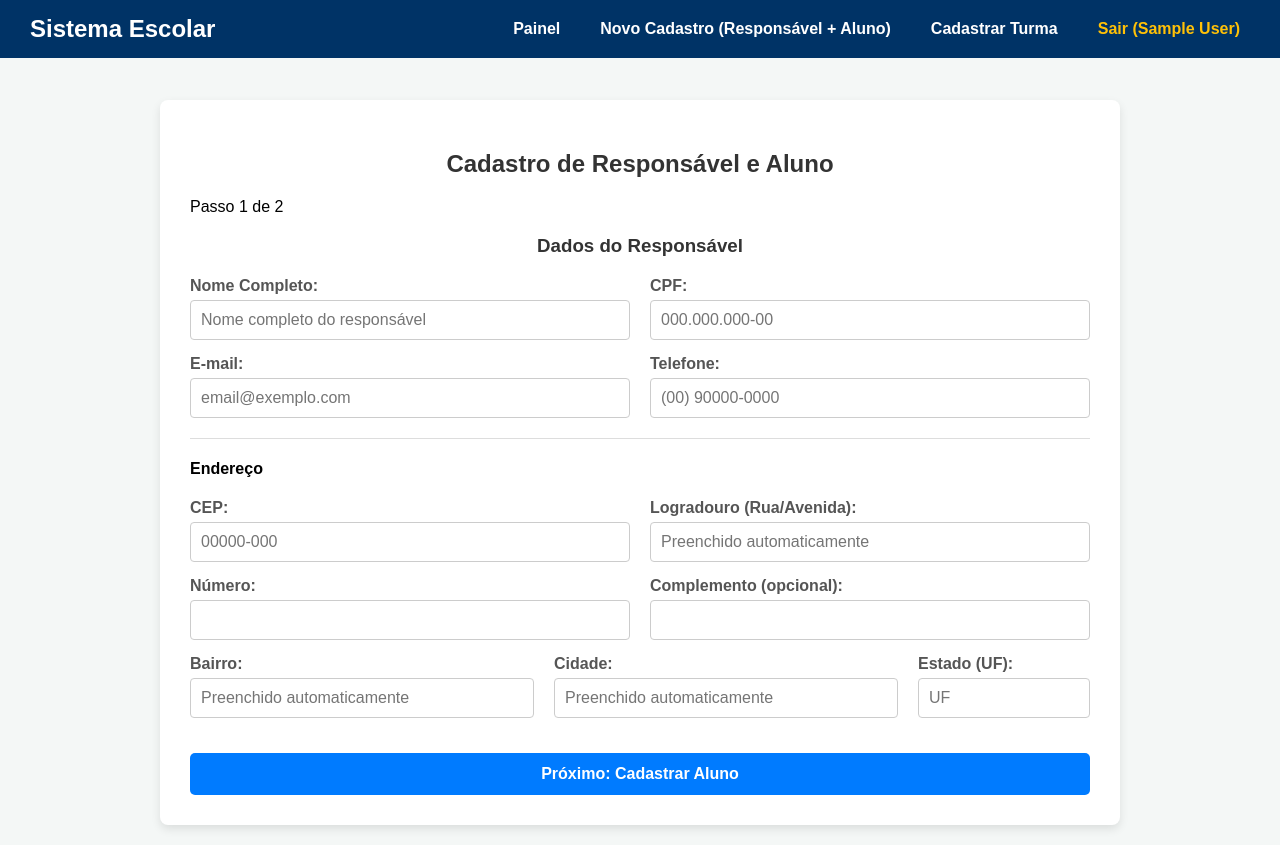
After one commit to MiguelDamin/Projeto_Cadastro_Alunos, a PHP site: page /cadastro_geral.php in a window 1280 px wide. The commit adds this page. Run offline with PHP 8.4, Linux system fonts and the light colour scheme; the visitor is signed in with stand-in values (Sample User, id 1).

Commit message:
Cadastro em etapas, api de CEP adicionada

```diff
--- a/cadastro_aluno.php
+++ b/cadastro_aluno_foraDoProjeto.php
@@ -1,3 +1,4 @@
+<!-- Usando o cadastro geral, esse foi substituido!!!! -->
 <?php
 require 'templates/header.php';
 require 'conexao.php';
--- /dev/null
+++ b/cadastro_geral.php
@@ -0,0 +1,195 @@
+<?php
+// Inclui o header, que já inicia a sessão e verifica o login
+require 'templates/header.php';
+require 'conexao.php';
+
+// Determina qual passo estamos, o padrão é o passo 1
+$step = $_SESSION['step'] ?? 1;
+
+// Limpa dados de um cadastro anterior se o usuário voltar ao passo 1
+if (isset($_GET['reset'])) {
+    unset($_SESSION['dados_responsavel']);
+    $step = 1;
+    $_SESSION['step'] = 1;
+}
+?>
+
+<h2>Cadastro de Responsável e Aluno</h2>
+<p>Passo <?php echo $step; ?> de 2</p>
+
+<?php
+// Exibe o formulário correspondente ao passo atual
+if ($step == 1) {
+// PASSO 1: FORMULÁRIO DO RESPONSÁVEL (COM A CORREÇÃO NO ID DO CEP)
+?>
+<h3>Dados do Responsável</h3>
+<form action="processa_cadastro_geral.php" method="POST">
+    <input type="hidden" name="step" value="1">
+
+    <div class="form-row">
+        <div class="form-group">
+            <label for="nome_completo_resp">Nome Completo:</label>
+            <input type="text" placeholder="Nome completo do responsável" name="nome_completo_resp" id="nome_completo_resp" required>
+        </div>
+        <div class="form-group">
+            <label for="cpf_resp">CPF:</label>
+            <input type="text" placeholder="000.000.000-00" name="cpf_resp" id="cpf_resp" required>
+        </div>
+    </div>
+
+    <div class="form-row">
+        <div class="form-group">
+            <label for="email_resp">E-mail:</label>
+            <input type="email" placeholder="email@exemplo.com" name="email_resp" id="email_resp" required>
+        </div>
+        <div class="form-group">
+            <label for="telefone_resp">Telefone:</label>
+            <input type="text" placeholder="(00) 90000-0000" name="telefone_resp" id="telefone_resp">
+        </div>
+    </div>
+
+    <hr>
+    <h4>Endereço</h4>
+
+    <div class="form-row">
+        <div class="form-group">
+            <label for="cep_resp">CEP:</label>
+            <input type="text" placeholder="00000-000" name="cep_resp" id="cep_resp" maxlength="9">
+        </div>
+        <div class="form-group">
+            <label for="logradouro_resp">Logradouro (Rua/Avenida):</label>
+            <input type="text" placeholder="Preenchido automaticamente" name="logradouro_resp" id="logradouro_resp" required>
+        </div>
+    </div>
+
+    <div class="form-row">
+        <div class="form-group">
+            <label for="numero_resp">Número:</label>
+            <input type="text" name="numero_resp" id="numero_resp" required>
+        </div>
+        <div class="form-group">
+            <label for="complemento_resp">Complemento (opcional):</label>
+            <input type="text" name="complemento_resp" id="complemento_resp">
+        </div>
+    </div>
+
+    <div class="form-row">
+        <div class="form-group" style="flex: 2;"> <label for="bairro_resp">Bairro:</label>
+            <input type="text" placeholder="Preenchido automaticamente" name="bairro_resp" id="bairro_resp" required>
+        </div>
+        <div class="form-group" style="flex: 2;"> <label for="cidade_resp">Cidade:</label>
+            <input type="text" placeholder="Preenchido automaticamente" name="cidade_resp" id="cidade_resp" required>
+        </div>
+        <div class="form-group" style="flex: 1;"> <label for="uf_resp">Estado (UF):</label>
+            <input type="text" placeholder="UF" name="uf_resp" id="uf_resp" required maxlength="2">
+        </div>
+    </div>
+
+    <button type="submit">Próximo: Cadastrar Aluno</button>
+</form>
+
+<?php
+} elseif ($step == 2) {
+// PASSO 2: FORMULÁRIO DO ALUNO
+?>
+
+    <h3>Dados do Aluno</h3>
+    <p>
+        <strong>Responsável:</strong>
+        <?php echo htmlspecialchars($_SESSION['dados_responsavel']['nome_completo_resp']); ?>
+        (<a href="cadastro_geral.php?reset=1">Alterar</a>)
+    </p>
+
+    <form action="processa_cadastro_geral.php" method="POST">
+        <input type="hidden" name="step" value="2">
+
+        <label for="nome_completo_aluno">Nome Completo do Aluno:</label>
+        <input type="text" placeholder="Nome completo do aluno" name="nome_completo_aluno" id="nome_completo_aluno" required>
+
+        <label for="data_nascimento_aluno">Data de Nascimento:</label>
+        <input type="date" placeholder="XX/XX/XXXX" name="data_nascimento_aluno" id="data_nascimento_aluno" required>
+
+        <label for="email_aluno">E-mail (opcional):</label>
+        <input type="email" placeholder="Email aluno" name="email_aluno" id="email_aluno">
+
+        <label for="cpf_aluno">CPF (opcional):</label>
+        <input type="text" placeholder="XXX.XXX.XXX-XX" name="cpf_aluno" id="cpf_aluno">
+
+        <button type="submit">Finalizar Cadastro</button>
+    </form>
+
+<?php
+}
+?>
+
+<script>
+console.log('Script de CEP iniciado e pronto!');
+
+// --- Pega os campos do formulário ---
+const inputCep = document.querySelector('#cep_resp');
+const inputLogradouro = document.querySelector('#logradouro_resp');
+const inputNumero = document.querySelector('#numero_resp');
+const inputBairro = document.querySelector('#bairro_resp');
+const inputCidade = document.querySelector('#cidade_resp');
+const inputUf = document.querySelector('#uf_resp');
+
+// Verifica se o campo do CEP realmente foi encontrado na página
+if (inputCep) {
+    console.log('Campo do CEP encontrado com sucesso!');
+
+    // --- MÁSCARA DO CEP ---
+    inputCep.addEventListener('input', function () {
+        let value = inputCep.value.replace(/[^0-9]/g, '');
+        if (value.length > 5) {
+            value = value.slice(0, 5) + '-' + value.slice(5, 8);
+        }
+        inputCep.value = value;
+    });
+
+    // --- CONSULTA AUTOMÁTICA DO ENDEREÇO ---
+    inputCep.addEventListener('blur', function() {
+        console.log('EVENTO DE BLUR DISPARADO! O usuário saiu do campo CEP.');
+
+        const cepDigitado = inputCep.value;
+        console.log('CEP digitado no campo:', cepDigitado);
+
+        const cepLimpo = cepDigitado.replace(/[^0-9]/g, '');
+        console.log('CEP após limpar (só números):', cepLimpo);
+        console.log('Tamanho do CEP limpo:', cepLimpo.length);
+
+        // Verifica se o CEP tem 8 dígitos
+        if (cepLimpo.length === 8) {
+            console.log('Tamanho é 8. Preparando para chamar a API...');
+
+            const url = `https://viacep.com.br/ws/${cepLimpo}/json/`;
+            console.log('URL da API:', url);
+
+            fetch(url)
+                .then(response => response.json())
+                .then(data => {
+                    console.log('Dados recebidos da API:', data);
+                    if (data.erro) {
+                        alert('CEP não encontrado. Por favor, verifique.');
+                    } else {
+                        console.log('Preenchendo os campos do endereço...');
+                        inputLogradouro.value = data.logradouro;
+                        inputBairro.value = data.bairro;
+                        inputCidade.value = data.localidade;
+                        inputUf.value = data.uf;
+                        inputNumero.focus();
+                    }
+                })
+                .catch(error => {
+                    console.error('Houve um erro GRAVE ao chamar a API:', error);
+                });
+        } else {
+            console.log('Tamanho do CEP não é 8. A chamada para a API foi cancelada.');
+        }
+    });
+
+} else {
+    console.error('ERRO CRÍTICO: Não foi possível encontrar o campo com id="cep_resp" na página!');
+}
+</script>
+
+<?php require 'templates/footer.php'; ?>
--- a/css/style.css
+++ b/css/style.css
@@ -1,93 +1,110 @@
-/* Estilo geral da página */
+/* Estilo geral */
 body {
     font-family: Arial, sans-serif;
-  background: #f0f0f0;
-  height: 100vh;              /* ocupa toda a altura da tela */
-  display: flex;              /* ativa flexbox */
-  justify-content: center;    /* centraliza horizontalmente */
-  align-items: center;        /* centraliza verticalmente */
+    background-color: #f4f7f6;
     margin: 0;
+    padding-top: 80px; /* Espaço para o header fixo */
 }
 
-/* Caixa principal */
 .container {
+    max-width: 900px;
+    margin: 20px auto;
     background: #fff;
-  padding: 20px;
-  border-radius: 10px;
-  box-shadow: 0 0 10px rgba(0,0,0,0.2);
-  width: 320px;
+    padding: 30px;
+    border-radius: 8px;
+    box-shadow: 0 4px 10px rgba(0,0,0,0.1);
 }
 
-/* Título */
-h2 {
+h2, h3 {
+    color: #333;
     text-align: center;
     margin-bottom: 20px;
-  color: #333;
 }
 
-/* Inputs */
-input {
-  width: 100%;
-  padding: 8px;
-  margin: 5px 0 15px 0;
-  border: 1px solid #ccc;
-  border-radius: 5px;
-  box-sizing: border-box;
+hr {
+    border: 0;
+    height: 1px;
+    background: #ddd;
+    margin: 20px 0;
 }
 
-/* Botão */
-button {
+/* --- A MÁGICA DO FLEXBOX PARA O FORMULÁRIO --- */
+
+/* A linha que contém os grupos de campos */
+.form-row {
+    display: flex; /* ATIVA O FLEXBOX! */
+    gap: 20px; /* Cria um espaço de 20px entre os grupos */
+    margin-bottom: 15px; /* Espaço abaixo da linha */
+}
+
+/* O grupo de cada campo (label + input) */
+.form-group {
+    flex: 1; /* Faz cada grupo ocupar um espaço igual na linha */
+    display: flex;
+    flex-direction: column; /* Coloca o label em cima do input */
+}
+
+/* --- ESTILOS PARA OS ELEMENTOS DO FORMULÁRIO --- */
+
+label {
+    margin-bottom: 5px;
+    font-weight: bold;
+    color: #555;
+}
+
+input[type="text"],
+input[type="email"],
+input[type="date"],
+input[type="password"] {
     width: 100%;
     padding: 10px;
+    border: 1px solid #ccc;
+    border-radius: 4px;
+    box-sizing: border-box; /* Essencial para o padding não estourar o layout */
+    font-size: 1rem;
+}
+
+input:focus {
+    border-color: #007bff;
+    outline: none;
+}
+
+button[type="submit"] {
+    width: 100%;
+    padding: 12px;
     background: #007BFF;
     color: white;
     border: none;
     border-radius: 5px;
     cursor: pointer;
     font-size: 16px;
+    font-weight: bold;
+    margin-top: 20px;
+    transition: background-color 0.3s ease;
 }
 
-button:hover {
+button[type="submit"]:hover {
     background: #0056b3;
 }
 
-/* Área de resultados */
-#resultado {
-  margin-top: 15px;
-  background: #fafafa;
-  padding: 10px;
-  border-radius: 5px;
-  box-shadow: inset 0 0 3px rgba(0,0,0,0.1);
-  white-space: pre-line; /* mantém quebras de linha do texto */
-  font-size: 14px;
-}
-
-
-/* Estilo do cabecalho para centralizar*/
-
+/* Estilo do Header que você já tinha */
 header {
-    background-color: rgb(27, 74, 162);
+    background-color: #003366; /* Um azul mais escuro */
     color: white;
-    padding: 15px 20px; /* Padding equilibrado */
+    padding: 15px 30px;
     position: fixed;
     top: 0;
     left: 0;
     width: 100%;
     z-index: 1000;
-    box-sizing: border-box; /* Importante para o width funcionar */
-    display: flex; /* Usa flexbox */
-    align-items: center; /* Centraliza verticalmente */
-    justify-content: center; /* Centraliza os links */
+    box-sizing: border-box;
+    display: flex;
+    align-items: center;
+    justify-content: space-between; /* Alinha o h1 à esquerda e o nav à direita */
 }
 
-/* Remove o h1 se não estiver usando, ou ajuste: */
-header h1 {
-    display: none; /* Se não quiser mostrar o título */
-}
-/* OU se quiser manter o título: */
 header h1 {
     margin: 0;
-    margin-right: auto; /* Empurra o menu para a direita */
     font-size: 1.5rem;
 }
 
@@ -95,30 +112,19 @@ header nav ul {
     list-style: none;
     margin: 0;
     padding: 0;
-    display: flex; /* Links em linha */
-    gap: 0; /* Remove gap para links grudados */
-}
-
-header nav li {
-    /* Não precisa de estilos especiais */
+    display: flex;
+    gap: 20px; /* Espaço entre os links */
 }
 
 header nav a {
     color: white;
     text-decoration: none;
     font-weight: bold;
-    padding: 10px 20px; /* Padding generoso para área clicável */
-    display: block;
-    text-align: center;
+    padding: 5px 10px;
+    border-radius: 4px;
+    transition: background-color 0.3s ease;
 }
 
 header nav a:hover {
-    background-color: rgba(0, 0, 0, 0.2); /* Escurece no hover */
+    background-color: rgba(255, 255, 255, 0.1);
 }
-
-/* Ajusta o body */
-body {
-    margin: 0;
-    padding: 0;
-    margin-top: 60px; /* Espaço para o header fixo */
-}
--- a/processa_login.php
+++ b/processa_login_foraDoProjeto.php
@@ -1,3 +1,4 @@
+<!-- Substituido pelo cadastro geral -->
 <?php
 ini_set('display_errors', 1);
 error_reporting(E_ALL);
--- a/salvar_aluno.php
+++ b/salvar_aluno_foraDoProjeto.php
@@ -1,3 +1,4 @@
+<!-- Substituido pedo cadastro geral -->
 <?php
 session_start();
 // Se não estiver logado, não pode salvar!
--- a/templates/header.php
+++ b/templates/header.php
@@ -22,8 +22,7 @@ if (!isset($_SESSION['usuario_id'])) {
     <nav>
         <ul>
             <li><a href="painel.php">Painel</a></li>
-            <li><a href="cadastro_aluno.php">Cadastrar Aluno</a></li>
-            <li><a href="cadastro_responsavel.php">Cadastrar Responsável</a></li>
+            <li><a href="cadastro_geral.php?reset=1">Novo Cadastro (Responsável + Aluno)</a></li>
             <li><a href="cadastro_turma.php">Cadastrar Turma</a></li>
             <li><a href="logout.php" style="color: #ffc107;">Sair (<?php echo htmlspecialchars($_SESSION['usuario_nome']); ?>)</a></li>
         </ul>
```
Also changed, not shown: processa_cadastro_geral.php (added, +105 -0 lines), Teste.txt (line endings or trailing spaces), editar_formulario.php (line endings or trailing spaces). Lines whose indentation alone changed are shown as unchanged.
